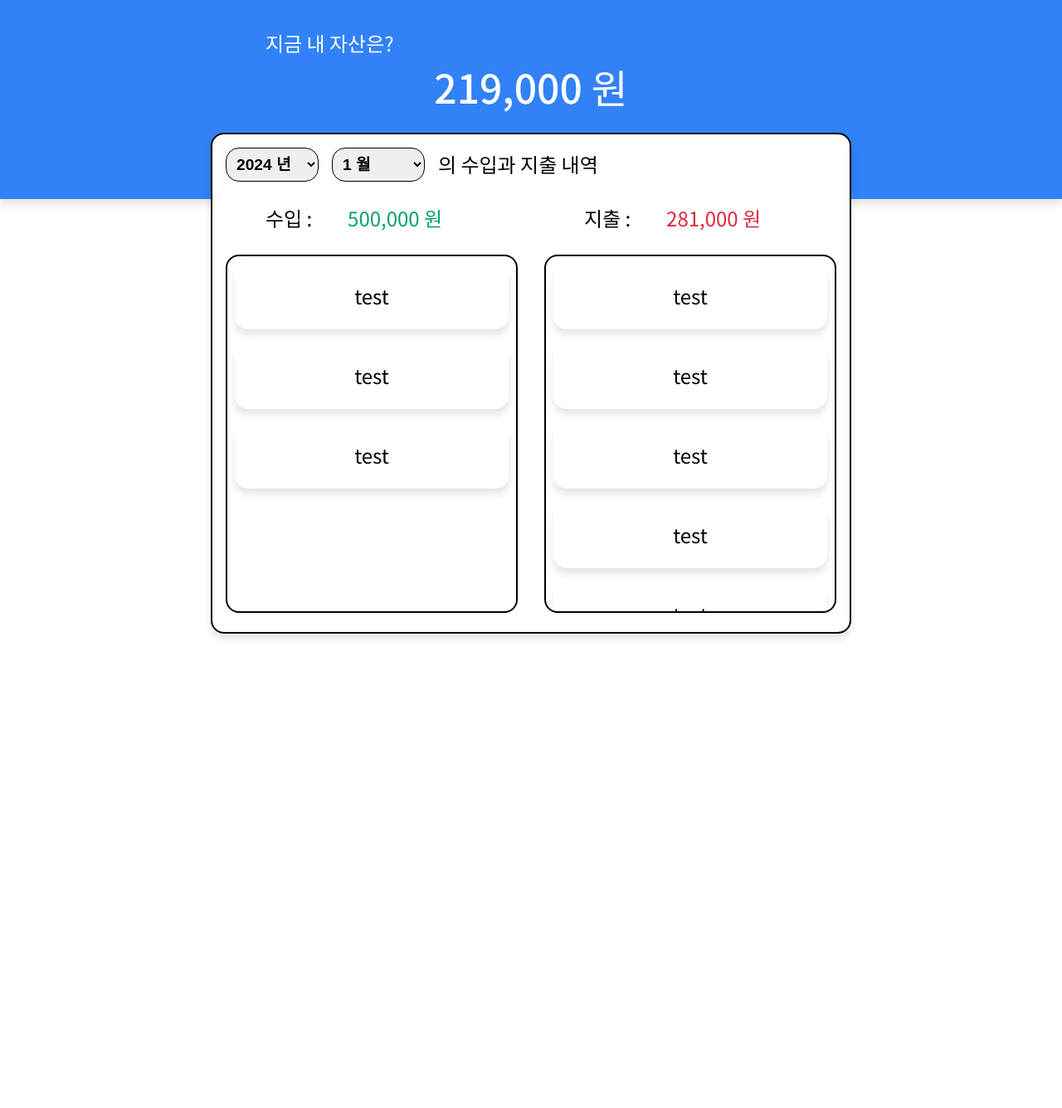
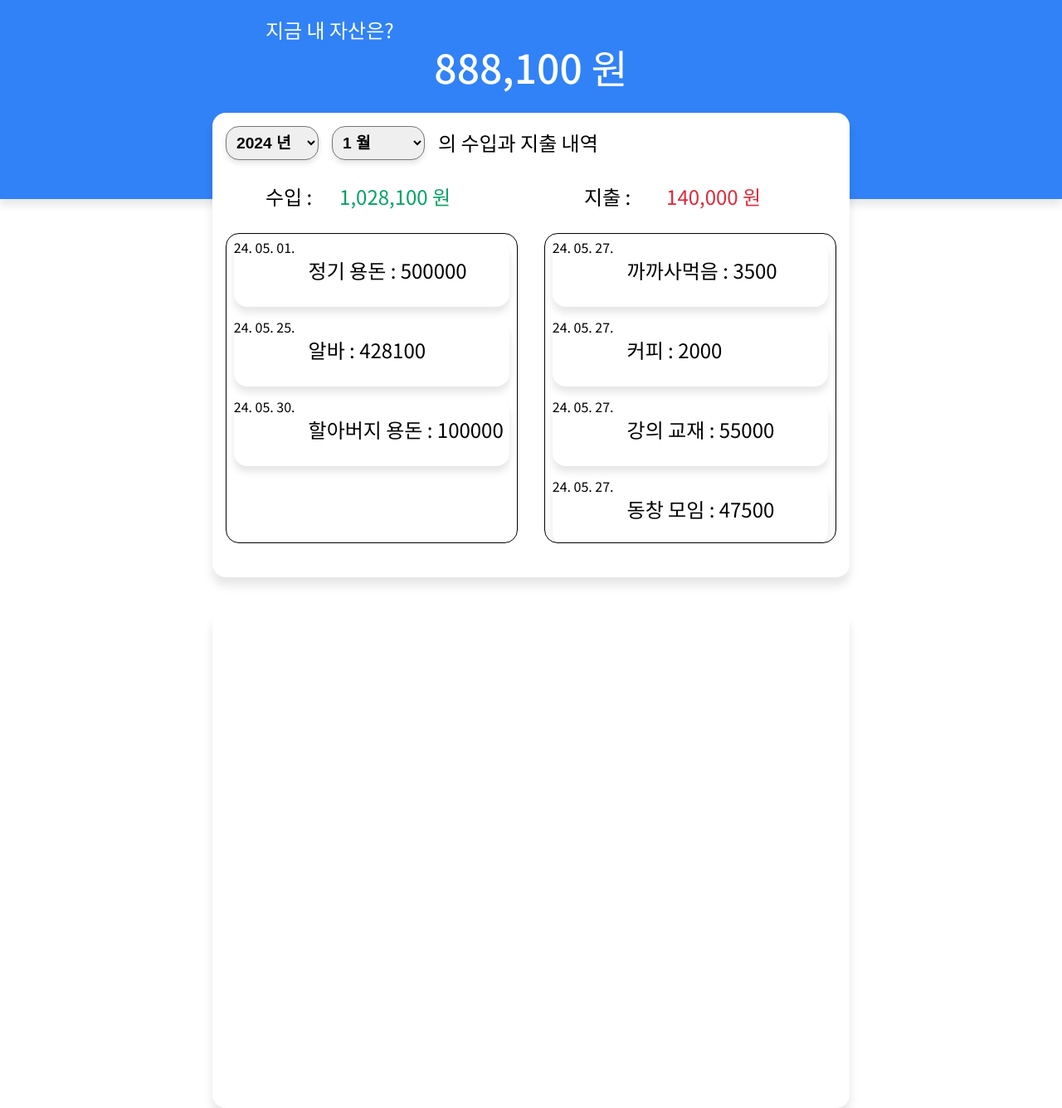
Before and after one commit to thwjddlqslek/pocket-money, a React (Vite) app in the folder vite-project/: page / in a window 1280 px wide. Shown: the whole page at 83% size. Before the commit the page ends 800 px from the top, so only its background shows below. Built offline with nearby package versions, Linux system fonts and the light colour scheme.

Commit message:
총수입, 총지출, 총자산
총수입, 총자산: map(), reduce()
총자산: App.tsx에서 Header 제거

```diff
--- a/vite-project/src/App.tsx
+++ b/vite-project/src/App.tsx
@@ -1,15 +1,10 @@
 import './App.css'
-import { useState } from 'react'
-import Header from './components/Header'
 import Main from './components/Main'
 import Footer from './components/Footer'
 
 function App() {
-  const [income, setIncome] = useState<number>(500000);
-  const [expenditure, setExpenditure] = useState<number>(281000);
   return (
     <>
-      <Header income={income} expenditure={expenditure} />
       <Main />
       <Footer />
     </>
--- a/vite-project/src/components/Header.tsx
+++ b/vite-project/src/components/Header.tsx
@@ -1,18 +1,17 @@
 import * as h from "../styles/headerStyle";
 
 interface HeaderProps {
-  income: number;
-  expenditure: number;
+  totalIncome : number;
+  totalSpend : number;
 }
 
-const Header: React.FC<HeaderProps>= ({income, expenditure}) => {
-  const total = income - expenditure;
-  const formattedTotal = total.toLocaleString('ko-KR');
-
+const Header: React.FC<HeaderProps>= ({totalIncome, totalSpend}) => {
+  const totalMoney = totalIncome - totalSpend;
+  const formateTotal = totalMoney.toLocaleString();
     return (
       <h.StyledHeader>
         <h1>지금 내 자산은?</h1>
-        <p>{formattedTotal} 원</p>
+        <p>{formateTotal} 원</p>
       </h.StyledHeader>
     );
   };
--- /dev/null
+++ b/vite-project/src/components/IncomeReport.tsx
@@ -0,0 +1,25 @@
+import React from "react";
+import * as m from "../styles/mainStyle";
+
+interface IncomeReportProps {
+    date: Date;
+    text: string;
+    number: number;
+}
+
+const IncomeReport: React.FC<IncomeReportProps> = ({date, text, number}) => {
+    const formateDate = date.toLocaleDateString('ko-KR', {
+        year: '2-digit',
+        month: '2-digit',
+        day: '2-digit',
+    })
+
+    return(
+        <m.OneReport>
+        <h1>{formateDate}</h1>
+        <p>{text} : {number}</p>
+        </m.OneReport>
+    );
+};
+
+export default IncomeReport;
--- a/vite-project/src/components/Main.tsx
+++ b/vite-project/src/components/Main.tsx
@@ -1,54 +1,69 @@
 import React from "react";
 import * as m from "../styles/mainStyle";
-
-//메인 컨테이너 불필요 예상
-
+import IncomeReport from "../components/IncomeReport";
+import SpendReport from "../components/SpendReport";
+import { useState } from "react";
+import Header from "./Header";
 
 const Main: React.FC = () => {
-  const currentYear = new Date().getFullYear();
-  const years = Array.from({length: 3}, (_, index) => currentYear - index);
-  const months = Array.from({ length: 12 }, (_, index) => index + 1);
+  const currentYear : number = new Date().getFullYear();
+  const years : number[] = Array.from({ length: 3 }, (_, index) => currentYear - index);
+  const months : number[] = Array.from({ length: 12 }, (_, index) => index + 1);
+  const [incomeReports, setIncomeReports] = useState([
+    {date: new Date(2024, 4, 1), text: "정기 용돈", number: 500000},
+    {date: new Date(2024, 4, 25), text: "알바", number: 428100},
+    {date: new Date(2024, 4, 30), text: "할아버지 용돈", number: 100000},
+  ])
+  const [spendReports, setSpendReports] = useState([
+    {date: new Date(2024, 4, 27), text: "까까사먹음", number: 3500},
+    {date: new Date(2024, 4, 27), text: "커피", number: 2000},
+    {date: new Date(2024, 4, 27), text: "강의 교재", number: 55000},
+    {date: new Date(2024, 4, 27), text: "동창 모임", number: 47500},
+    {date: new Date(2024, 4, 27), text: "친구 생선", number: 32000},
+  ])
+  const totalIncome = incomeReports.reduce((acc, curr) =>acc+curr.number, 0);
+  const totalSpend = spendReports.reduce((acc, curr) =>acc+curr.number, 0);
 
   return (
+    <>
+    <Header totalIncome={totalIncome} totalSpend={totalSpend}/>
       <m.MainContainer>
         <m.PocketContainer>
           <div>
             <select>
-          {years.map(year => (
+              {years.map((year:number) => (
                 <option key={year} value={year}>{year} 년</option>
               ))}
             </select>
             <select>
-          {months.map(month => (
+              {months.map((month:number) => (
                 <option key={month} value={month}>{month} 월</option>
               ))}
             </select>
             <p>의 수입과 지출 내역</p>
           </div>
           <m.TotalContainer>
-          <div>수입 : <m.ColorText color="#01A361">500,000 원</m.ColorText></div>
-          <div>지출 : <m.ColorText color="#E12939">281,000 원</m.ColorText></div>
+            <div>수입 : <m.ColorText color="#01A361">{totalIncome.toLocaleString()} 원</m.ColorText></div>
+            <div>지출 : <m.ColorText color="#E12939">{totalSpend.toLocaleString()} 원</m.ColorText></div>
           </m.TotalContainer>
           <m.ReportContainer>
             <div>
-            <m.OneReport>test</m.OneReport>
-            <m.OneReport>test</m.OneReport>
-            <m.OneReport>test</m.OneReport>
+              {incomeReports.map((report, index) => (
+                <IncomeReport key={index} date={report.date} text={report.text} number={report.number} />
+              ))}
             </div>
             <div>
-          <m.OneReport>test</m.OneReport>
-          <m.OneReport>test</m.OneReport>
-          <m.OneReport>test</m.OneReport>
-          <m.OneReport>test</m.OneReport>
-          <m.OneReport>test</m.OneReport>
-          <m.OneReport>test</m.OneReport>
-          <m.OneReport>test</m.OneReport>
-          <m.OneReport>test</m.OneReport>
+              {spendReports.map((report, index) => (
+                <SpendReport key={index} date={report.date} text={report.text} number={report.number} />
+              ))}
             </div>
           </m.ReportContainer>
         </m.PocketContainer>
+        <m.ChartContainer></m.ChartContainer>
       </m.MainContainer>
+    </>
   );
+
 };
 
 export default Main;
--- /dev/null
+++ b/vite-project/src/components/SpendReport.tsx
@@ -0,0 +1,25 @@
+import React from "react";
+import * as m from "../styles/mainStyle";
+
+interface SpendReportProps {
+    date: Date;
+    text: string;
+    number: number;
+}
+
+const SpendReport: React.FC<SpendReportProps> = ({date, text, number}) => {
+    const formateDate = date.toLocaleDateString('ko-KR', {
+        year: '2-digit',
+        month: '2-digit',
+        day: '2-digit',
+    })
+
+    return(
+        <m.OneReport>
+        <h1>{formateDate}</h1>
+        <p>{text} : {number}</p>
+        </m.OneReport>
+    );
+};
+
+export default SpendReport;
--- a/vite-project/src/styles/headerStyle.tsx
+++ b/vite-project/src/styles/headerStyle.tsx
@@ -12,7 +12,7 @@ box-shadow: 0 7px 10px rgba(0, 0, 0, 0.1);
 
 & h1 {
   position: absolute;
-  top: 5%;
+  top: 3%;
   left: 25%;
 }
 
@@ -20,7 +20,7 @@ box-shadow: 0 7px 10px rgba(0, 0, 0, 0.1);
   font-size: 3rem;
   font-weight: 500;
   position: absolute;
-  top: 10%;
+  top: 7%;
   left: 50%;
   transform: translateX(-50%);
 }
--- a/vite-project/src/styles/mainStyle.tsx
+++ b/vite-project/src/styles/mainStyle.tsx
@@ -5,23 +5,23 @@ export const MainContainer = styled.div`
   display : flex;
   justify-content: center;
   align-items: center;
-  width: 100%;
-  height: 50%;
+  width: 95%;
+  //height: 100%;
 `
 export const PocketContainer = styled.div`
   background : white;
   //display: flex;
-  //justify-content: center;
-  //align-items: center;
+  justify-content: center;
+  align-items: center;
   position: absolute;
-  top: 20%;
+  top: 17%;
   left: 50%;
   transform: translateX(-50%);
   width: 60vw;
-  height: 75vh;
-  border : 2px solid #000;
+  height: 70vh;
+  //border : 2px solid #000;
   border-radius : 1rem;
-  box-shadow: 0 7px 10px rgba(0, 0, 0, 0.1);
+  box-shadow: 0 10px 12px rgba(0, 0, 0, 0.1);
 
   & div{
     //background : pink;
@@ -32,7 +32,8 @@ export const PocketContainer = styled.div`
 
   & select {
     width: 7rem;
-    border: 1px solid #000;
+    //border: 1px solid #000;
+  box-shadow: 0 4px 6px rgba(0, 0, 0, 0.1);
     cursor: pointer;
     font-size: 1.2rem;
     font-weight: 600;
@@ -67,16 +68,16 @@ export const TotalContainer = styled.div`
 export const ReportContainer = styled.div`
   //background: green;
   width: 80%;
-  height: 75%;
+  height: 70%;
   justify-content: center;
   display: flex;
 
-  & > div {
+  div {
     display: flex;
     width: 50%;
     //background: pink;
     height: 95%;
-    border : 2px solid #000;
+    border : 1px solid #000;
     border-radius: 1rem;
     align-items: center;
     justify-content: flex-start;
@@ -93,6 +94,49 @@ export const OneReport = styled.h1`
   border-radius: 1rem;
   box-shadow: 0 7px 10px rgba(0, 0, 0, 0.1);
   display: flex;
-  justify-content: center;
-  align-items: center;
+  justify-content: column;
+  align-items: column;
+
+  h1 {
+    font-size: 1rem;
+  }
 `
+
+export const ChartContainer = styled.div`
+  background : white;
+  display: flex;
+  //justify-content: center;
+  //align-items: center;
+  position: absolute;
+  top: 92%;
+  left: 50%;
+  transform: translateX(-50%);
+  width: 60vw;
+  height: 75vh;
+  //border : 2px solid #000;
+  border-radius : 1rem;
+  box-shadow: 0 10px 12px rgba(0, 0, 0, 0.1);
+
+  & div{
+    //background : pink;
+    display: flex;
+    width: 100%;
+    //justify-content: space-around;
+  }
+
+  & select {
+    width: 7rem;
+    //border: 1px solid #000;
+  box-shadow: 0 4px 6px rgba(0, 0, 0, 0.1);
+    cursor: pointer;
+    font-size: 1.2rem;
+    font-weight: 600;
+    padding: 0.5rem;
+    margin: 1rem 0 1rem 1rem;
+    border-radius: 1rem;
+  }
+
+  & p {
+    margin: 1.5rem 0 1.2rem 1rem;
+  }
+`
--- a/vite-project/tsconfig.json
+++ b/vite-project/tsconfig.json
@@ -20,6 +20,6 @@
     "noUnusedParameters": true,
     "noFallthroughCasesInSwitch": true
   },
-  "include": ["src"],
+  "include": ["src/**/*.ts","src/**/*.tsx"],
   "references": [{ "path": "./tsconfig.node.json" }]
 }
```
Lines whose indentation alone changed are shown as unchanged.
